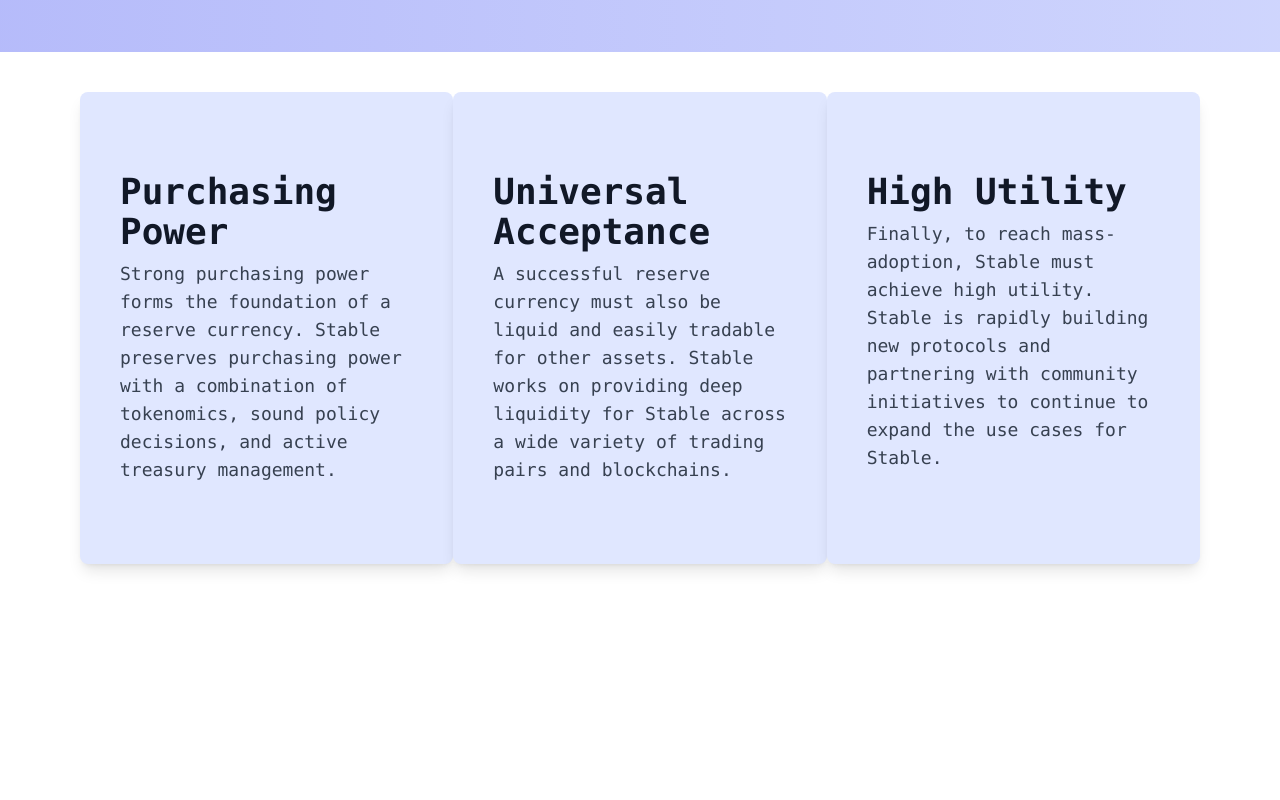
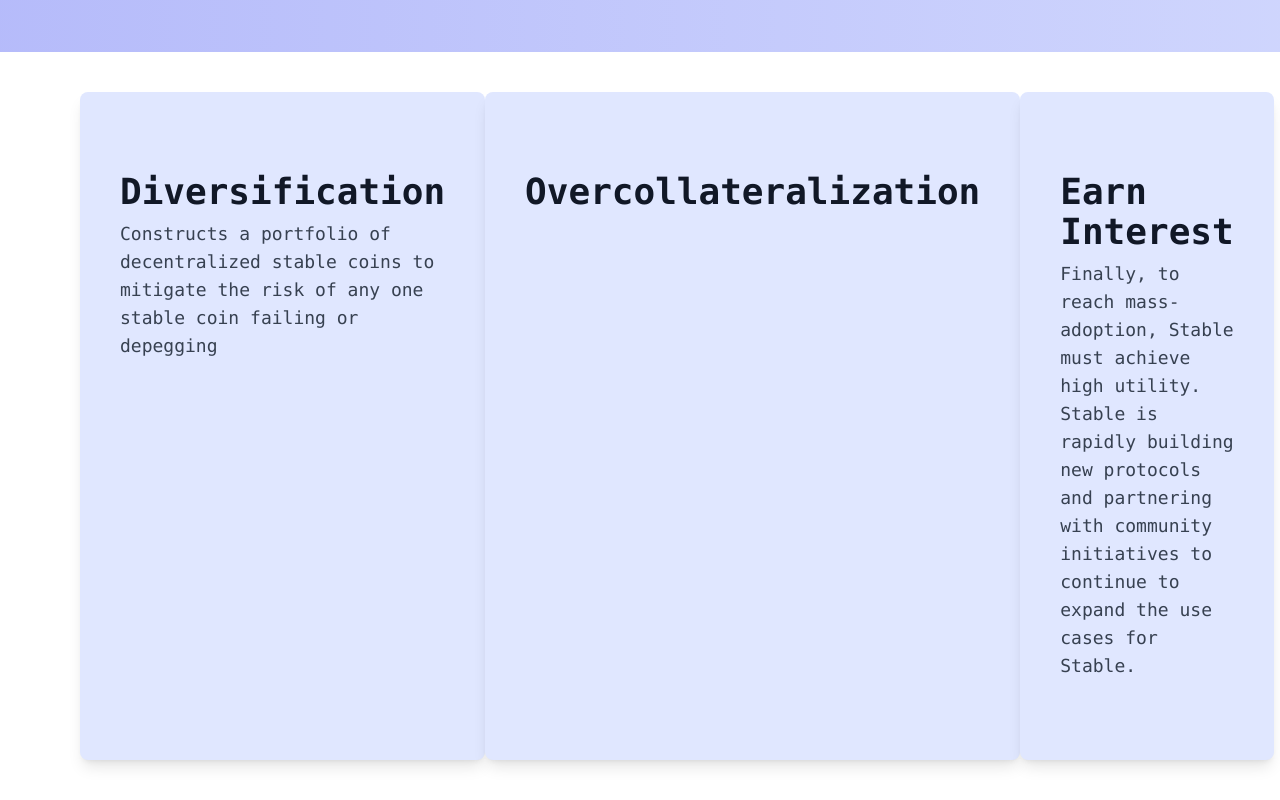
Before and after one commit to erichuang27/stabler_coin, a React (Create React App) app: page / in a window 1280 px wide. Shown: the part 908-1708 px from the top of the page. Before the commit the page ends 1512 px from the top, so only its background shows below. Built offline with nearby package versions, Linux system fonts and the light colour scheme.

Commit message:
add text

```diff
--- a/src/App.js
+++ b/src/App.js
@@ -26,17 +26,17 @@ export function App() {
         <div className="flex flex-row justify-between">
 
           <div className="px-10 py-20 w-[35rem] rounded-lg bg-indigo-100 shadow-lg">
-            <h5 className="mb-2 font-bold text-4xl text-gray-900">Purchasing Power</h5>
-            <p className="text-lg text-gray-700">Strong purchasing power forms the foundation of a reserve currency. Stable preserves purchasing power with a combination of tokenomics, sound policy decisions, and active treasury management.</p>
+            <h5 className="mb-2 font-bold text-4xl text-gray-900">Diversification</h5>
+            <p className="text-lg text-gray-700">Constructs a portfolio of decentralized stable coins to mitigate the risk of any one stable coin failing or depegging</p>
           </div>
 
           <div className="px-10 py-20 w-[35rem] rounded-lg bg-indigo-100 shadow-lg">
-            <h5 className="mb-2 font-bold text-4xl text-gray-900">Universal Acceptance</h5>
-            <p className="text-lg text-gray-700">A successful reserve currency must also be liquid and easily tradable for other assets. Stable works on providing deep liquidity for Stable across a wide variety of trading pairs and blockchains.</p>
+            <h5 className="mb-2 font-bold text-4xl text-gray-900">Overcollateralization</h5>
+            <p className="text-lg text-gray-700"></p>
           </div>
 
           <div className="px-10 py-20 w-[35rem] rounded-lg bg-indigo-100 shadow-lg">
-            <h5 className="mb-2 font-bold text-4xl text-gray-900">High Utility</h5>
+            <h5 className="mb-2 font-bold text-4xl text-gray-900">Earn Interest</h5>
             <p className="text-lg text-gray-700">Finally, to reach mass-adoption, Stable must achieve high utility. Stable is rapidly building new protocols and partnering with community initiatives to continue to expand the use cases for Stable.</p>
           </div>
 
```
